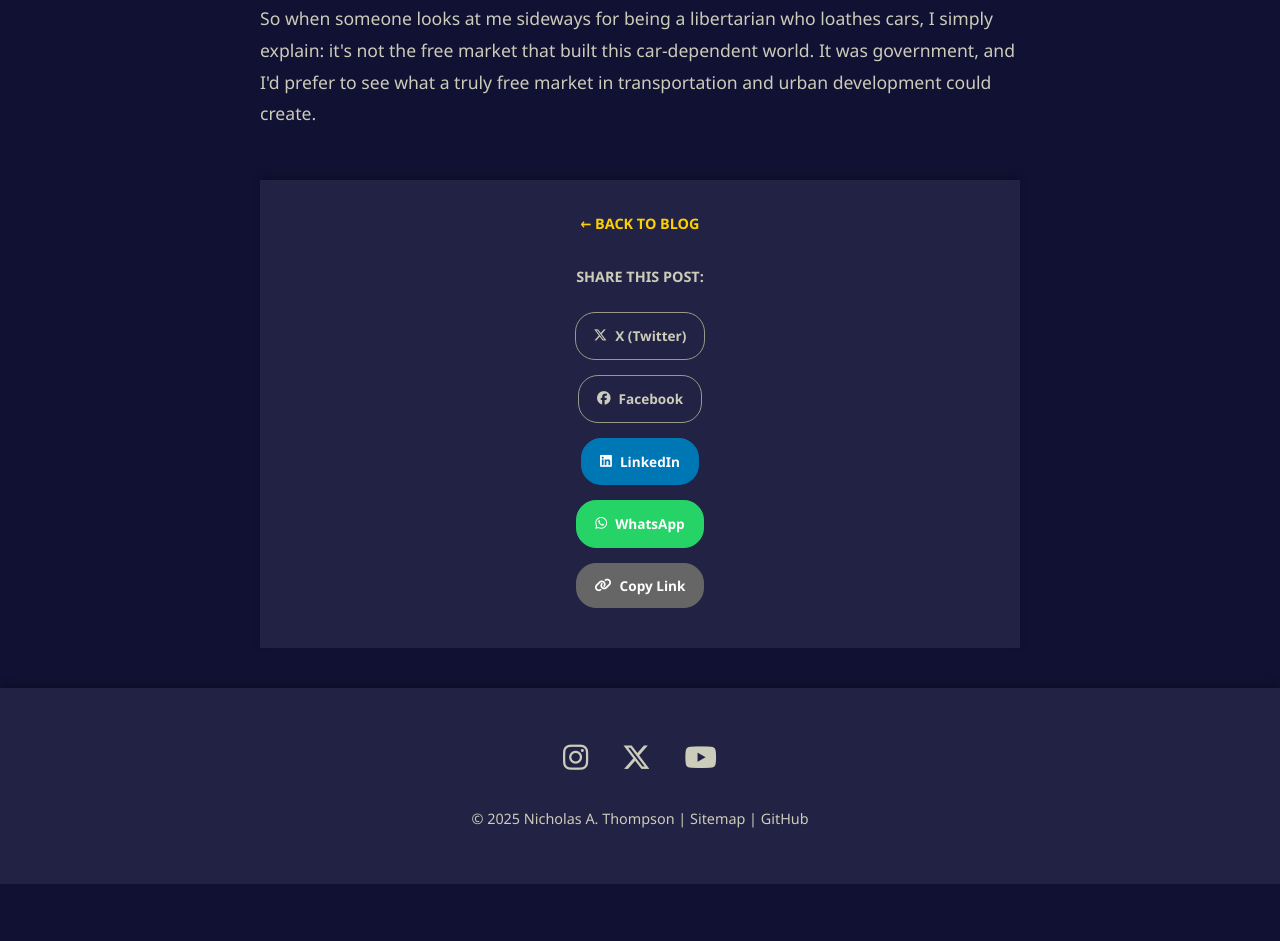
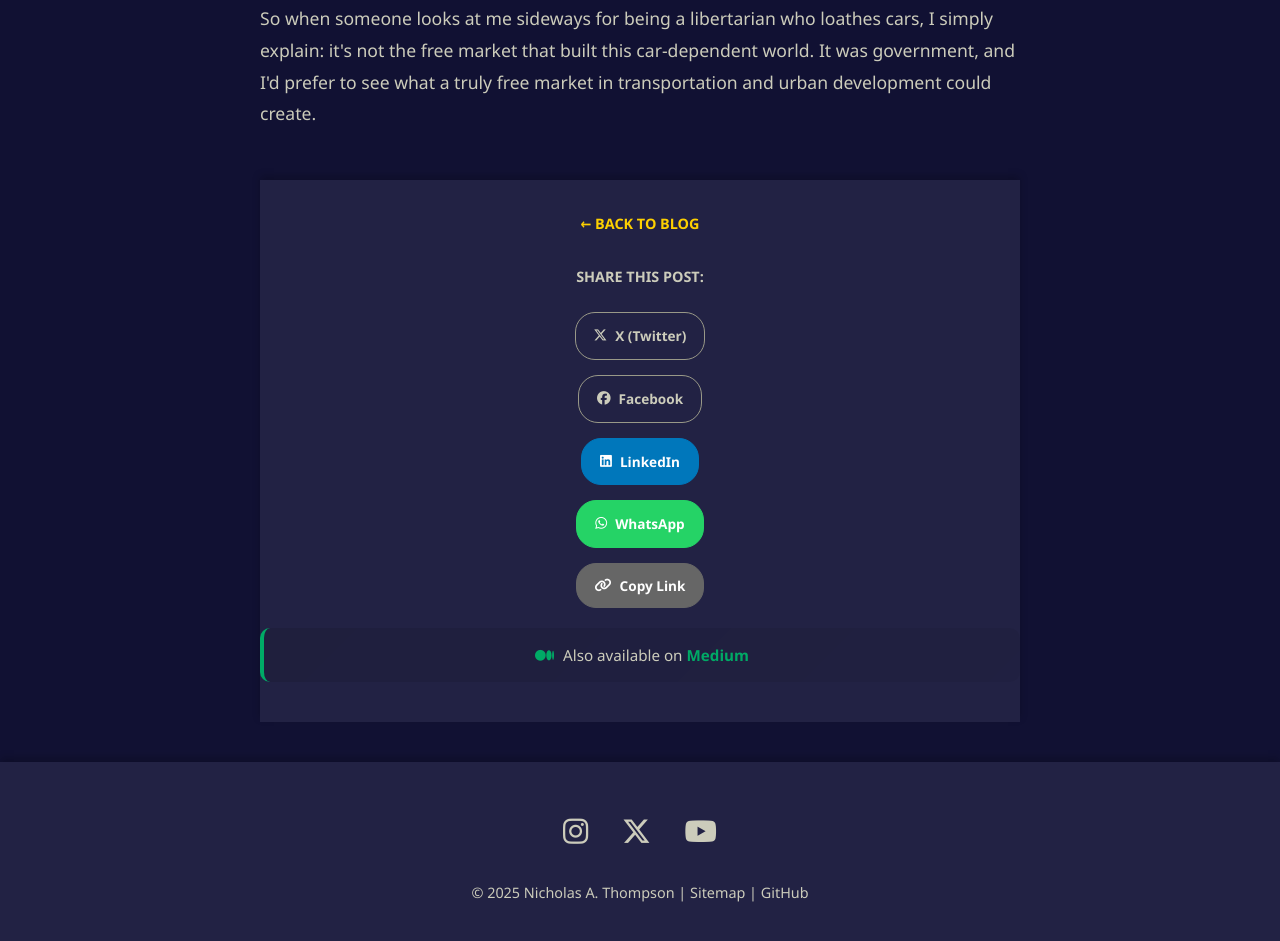
Before and after one commit to ShortTimeNoSee/Thompson2026, an Eleventy site: page src/blog/libertarian-who-hates-cars.md in a window 1280 px wide. Shown: the part 3254-4195 px from the top of the page. Before the commit the page ends 4138 px from the top, so only its background shows below. Built offline with nearby package versions, Linux system fonts and the light colour scheme; Eleventy itself is replaced by a stand-in of ours; files that its build step writes are made by us from their sources; no server answers.

Commit message:
Medium mirror

```diff
--- a/src/_includes/post.html
+++ b/src/_includes/post.html
@@ -114,6 +114,12 @@ og_type: article
                     </button>
                 </div>
             </div>
+
+            {%- if medium_url %}
+            <div class="medium-crosspost">
+                <p><i class="fab fa-medium"></i> Also available on <a href="{{ medium_url }}" target="_blank" rel="noopener">Medium</a></p>
+            </div>
+            {%- endif %}
         </footer>
     </div>
 </article>
--- a/src/blog/libertarian-who-hates-cars.md
+++ b/src/blog/libertarian-who-hates-cars.md
@@ -14,6 +14,7 @@ og_title: I'm a Libertarian Who Hates Cars
 og_image: https://images.unsplash.com/photo-1635406708246-dd8640750d88?fit=crop&h=675&w=1200&q=20
 og_image_alt: Blurred image of a busy highway with cars moving quickly in multiple lanes
 og_description: My disdain for our car-centric society is not a betrayal of my libertarian principles; it's a direct consequence of them.
+medium_url: "https://medium.com/@nicholas4liberty/libertarian-who-hates-cars-502d0fac7ddc"
 ---
 
 I often get a bewildered response, sometimes even outright disbelief, when I express my deep-seated aversion to cars. "But … you're so libertarian!" they exclaim. Apparently, in many people's minds, cars are a cornerstone of the capitalist dream.
--- a/styles/pages/_blog.css
+++ b/styles/pages/_blog.css
@@ -389,13 +389,13 @@
 }
 
 .share-linkedin {
-    background: #0077b5 !important;
+    background: #07b !important;
     color: white !important;
-    border-color: #0077b5 !important;
+    border-color: #07b !important;
 }
 
 .share-linkedin:hover {
-    background: #005885 !important;
+    background: #058 !important;
     color: white !important;
 }
 
@@ -471,3 +471,36 @@
         justify-content: center;
     }
 }
+
+/* Medium Cross-post Notice */
+.medium-crosspost {
+    margin-top: 20px;
+    padding: 15px;
+    background: linear-gradient(135deg, rgba(0, 0, 0, 0.1), rgba(0, 0, 0, 0.05));
+    border-radius: 10px;
+    border-left: 4px solid #0a6;
+    text-align: center;
+}
+
+.medium-crosspost p {
+    margin: 0;
+    color: var(--text-color);
+    font-size: 0.95rem;
+}
+
+.medium-crosspost a {
+    color: #0a6;
+    text-decoration: none;
+    font-weight: 600;
+    transition: color 0.2s ease;
+}
+
+.medium-crosspost a:hover {
+    color: #085;
+    text-decoration: underline;
+}
+
+.medium-crosspost i {
+    color: #0a6;
+    margin-right: 5px;
+}
```
